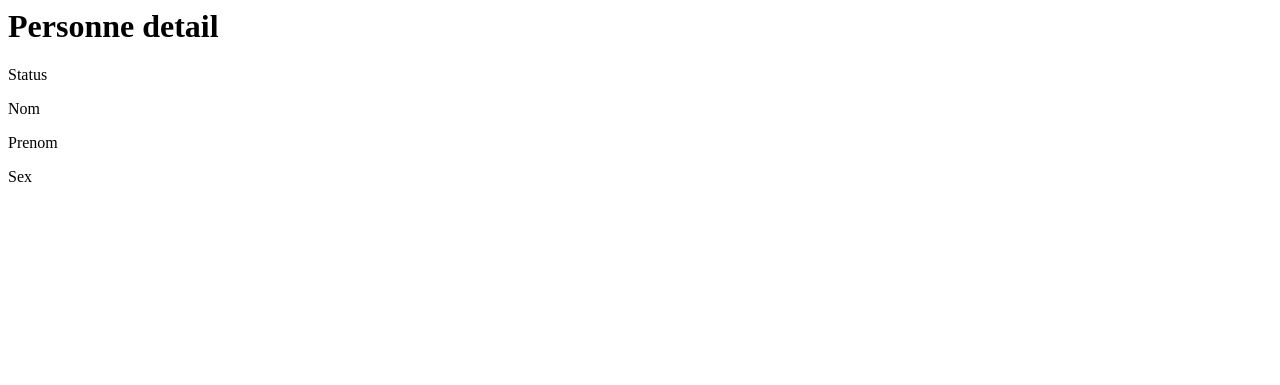
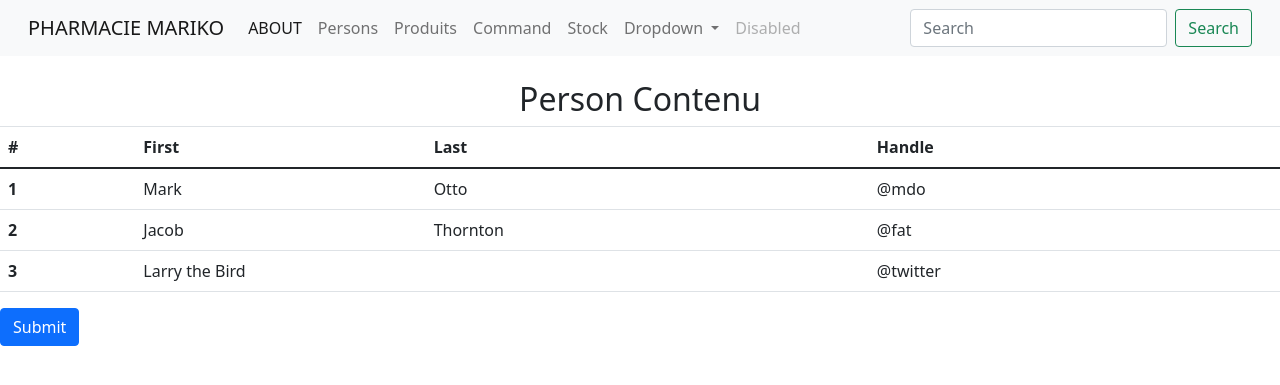
Before and after one commit to foussenitoure/depotpharmacie, a Django app: template Fouraso/templates/Fouraso/person_detail.html in a window 1280 px wide. Shown: the top 385 px of the page. Run offline with Django 3.2, Linux system fonts and the light colour scheme; the template is opened without the code that fills it, so the values that code supplies are empty; some libraries are stand-ins or nearby versions.

Commit message:
config all forms for project

```diff
--- a/Fouraso/form.py
+++ b/Fouraso/form.py
@@ -43,8 +43,8 @@ class CommandForm(forms.Form):
                 ('ZANTIEBOUGOU', 'Zantiebougou'),
                 ('KATI FALADIE', 'Kati Faladie'),)
     localite = forms.ChoiceField(choices=LOCALITE)
-    # person                   =  forms.ForeignKey('Person',)
-    # product                  =  forms.ManyToManyField('Product')
+    # id_person = forms.ForeignKey('Person',)
+    # product = forms.ManyToManyField('Product')
     qteCommande = forms.IntegerField(label='Quantite Commande')
     submontant = forms.DecimalField()
     remise = forms.DecimalField(label='REMISE')
--- a/Fouraso/models.py
+++ b/Fouraso/models.py
@@ -57,7 +57,7 @@ class Product(models.Model):
     # created_at = models.DateField(auto_now=True)
 
     def __str__(self):
-        return ('{}').format(self.name,)
+        return ('{}{}').format(self.name, self.price,)
 
 class Command(models.Model):
     LOCALITE = (
--- a/templates/base.html
+++ b/Fouraso/templates/Fouraso/base.html
@@ -24,8 +24,14 @@
             <li class="nav-item">
                <a class="nav-link" href="{% url 'persons' %}">Persons</a>
             </li>
+{#           <li class="nav-item">#}
+{#               <a class="nav-link" href="{% url 'person-detail' %}">Person Contenu</a>#}
+{#            </li>#}
             <li class="nav-item">
                <a class="nav-link" href="{% url 'products' %}">Produits</a>
+            </li>
+            <li class="nav-item">
+               <a class="nav-link" href="{% url 'command' %}">Command</a>
             </li>
             <li class="nav-item">
                <a class="nav-link" href="{% url 'stock' %}">Stock</a>
@@ -55,17 +61,18 @@
 </head>
     <body>
         <div class="container">
-            <nav class="navbar sticky-top navbar-expand-md navbar-dark bg-info">
-              <a class="navbar-brand" href="#">FOURASO</a>
-              <button class="navbar-toggler" type="button" data-toggler= "collapse" data-targer="#navbar">
-                <span class="navbar-toggler-icon"></span>
-              </button>
-            </nav>
+{#            <nav class="navbar sticky-top navbar-expand-md navbar-dark bg-info">#}
+{#              <a class="navbar-brand" href="#">FOURASO</a>#}
+{#              <button class="navbar-toggler" type="button" data-toggler= "collapse" data-targer="#navbar">#}
+{#                <span class="navbar-toggler-icon"></span>#}
+{#              </button>#}
+{#            </nav>#}
         </div>
         <div class="row mt-4">
                {% block content %} Products {% endblock %}<br />
-        <p>hello the black python</p>
         </div>
+
+
                 <script src="js/page.js" type="text/javascript"></script>
                 <script type="text/javascript" src="jquery.js"></script>
                 <script src="https://code.jquery.com/jquery-3.5.1.slim.min.js" integrity="sha384-DfXdz2htPH0lsSSs5nCTpuj/zy4C+OGpamoFVy38MVBnE+IbbVYUew+OrCXaRkfj" crossorigin="anonymous"></script>
--- a/Fouraso/templates/Fouraso/homepage.html
+++ b/Fouraso/templates/Fouraso/homepage.html
@@ -1,4 +1,4 @@
-{% extends 'Fouraso/../../../templates/base.html' %}
+{% extends 'Fouraso/base.html' %}
 {% load static %}
 
 {% block content %}
--- a/Fouraso/templates/Fouraso/person.html
+++ b/Fouraso/templates/Fouraso/person.html
@@ -1,4 +1,4 @@
-{% extends 'base.html' %}
+{% extends 'Fouraso/base.html' %}
 {% load static %}
 
 {% block content %}
--- a/Fouraso/templates/Fouraso/person_detail.html
+++ b/Fouraso/templates/Fouraso/person_detail.html
@@ -1,5 +1,39 @@
-<h1>Personne detail</h1>
-<p>Status</p>
-<p>Nom</p>
-<p>Prenom</p>
-<p>Sex</p>
+{% extends 'Fouraso/base.html' %}
+{% load static %}
+
+{% block content %}
+    <h2 class="text-center">Person Contenu</h2>
+    <form action="{% url 'person-detail' %}" method="post">
+     {% csrf_token %}
+<table class="table">
+      <thead>
+        <tr>
+          <th scope="col">#</th>
+          <th scope="col">First</th>
+          <th scope="col">Last</th>
+          <th scope="col">Handle</th>
+        </tr>
+      </thead>
+      <tbody>
+        <tr>
+          <th scope="row">1</th>
+          <td>Mark</td>
+          <td>Otto</td>
+          <td>@mdo</td>
+        </tr>
+        <tr>
+          <th scope="row">2</th>
+          <td>Jacob</td>
+          <td>Thornton</td>
+          <td>@fat</td>
+        </tr>
+        <tr>
+          <th scope="row">3</th>
+          <td colspan="2">Larry the Bird</td>
+          <td>@twitter</td>
+        </tr>
+      </tbody>
+</table>
+<input type="submit" value="Submit" class="btn btn-primary">
+</form>
+{% endblock %}
--- a/Fouraso/templates/Fouraso/products.html
+++ b/Fouraso/templates/Fouraso/products.html
@@ -1,4 +1,4 @@
-{% extends 'base.html' %}
+{% extends 'Fouraso/base.html' %}
 {% load static %}
 
 {% block content %}
--- a/Fouraso/templates/Fouraso/products_list.html
+++ b/Fouraso/templates/Fouraso/products_list.html
@@ -1,4 +1,4 @@
-{% extends 'Fouraso/../../../templates/base.html' %}
+{% extends 'Fouraso/base.html' %}
 {% block title %} Products {% endblock %}
 
 {% block content %}
--- a/Fouraso/templates/Fouraso/stock.html
+++ b/Fouraso/templates/Fouraso/stock.html
@@ -1,4 +1,4 @@
-{% extends 'Fouraso/../../../templates/base.html' %}
+{% extends 'Fouraso/base.html' %}
 {% load static %}
 
 {% block content %}
--- a/Fouraso/templates/Fouraso/stock_list.html
+++ b/Fouraso/templates/Fouraso/stock_list.html
@@ -1,4 +1,4 @@
-{% extends 'Fouraso/../../../templates/base.html' %}
+{% extends 'Fouraso/base.html' %}
 {% block title %} Stock {% endblock %}
 
 {% block content %}
--- a/Fouraso/urls.py
+++ b/Fouraso/urls.py
@@ -3,9 +3,11 @@ from django.urls import path
 from . import views
 
 
+namespace = 'Fouraso'
+
 urlpatterns = [
-    path('admin/', admin.site.urls),
-    path('about/', views.about, name='homepage'),
+    # path('admin/', admin.site.urls),
+    path('', views.about, name='homepage'),
     path('thanks/', views.thanks, name='thanks'),
     path('command/', views.command, name='command'),
     path('person/', views.person, name='persons'),
--- a/pharmacie/urls.py
+++ b/pharmacie/urls.py
@@ -4,6 +4,6 @@ from django.urls import include, path
 
 
 urlpatterns = [
-    path('', admin.site.urls),
-    path('Fouraso/', include('Fouraso.urls')),
+    # path('', admin.site.urls),
+    path('', include('Fouraso.urls')),
 ]
```
Also changed, not shown: Fouraso/templates/Fouraso/command.html (+57 -4 lines), Fouraso/views.py (+37 -14 lines).
